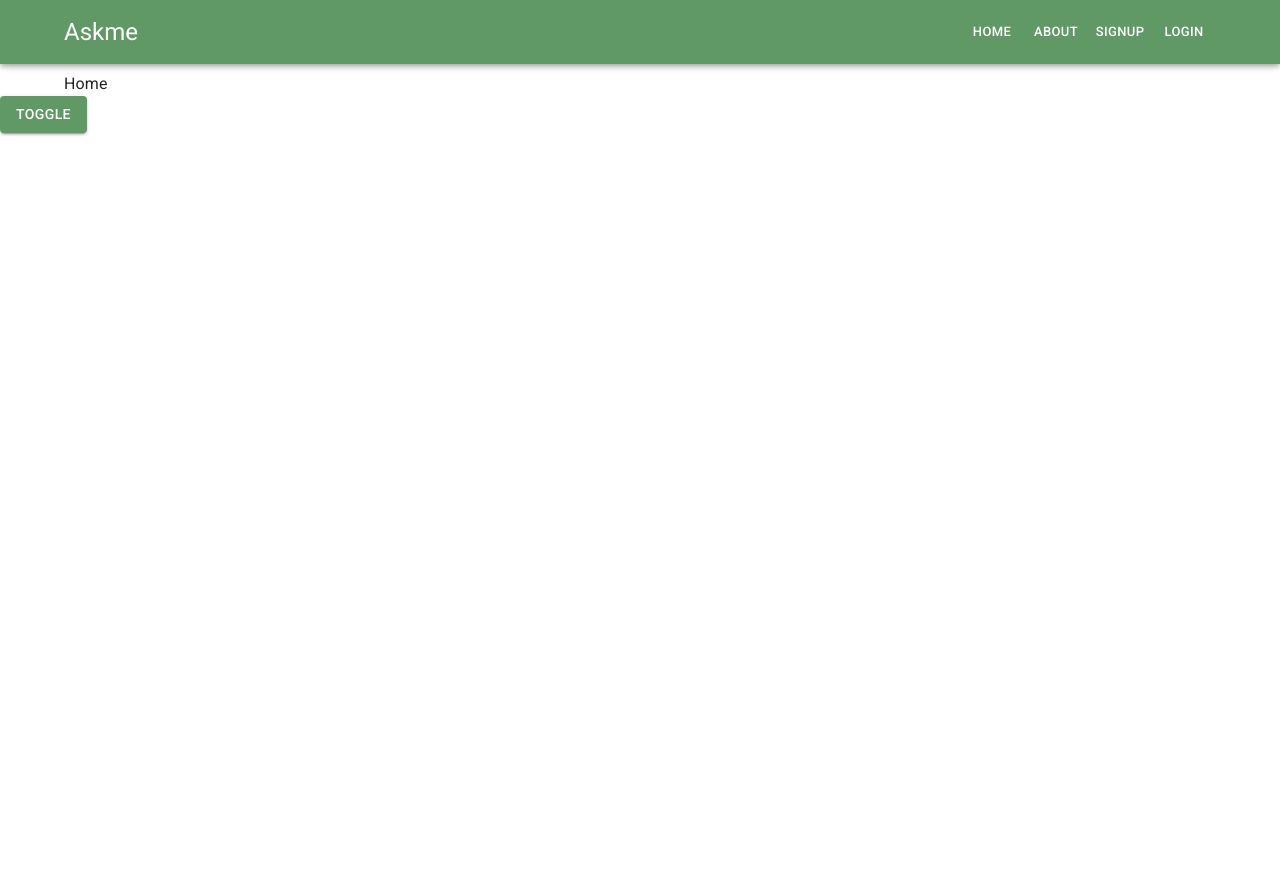
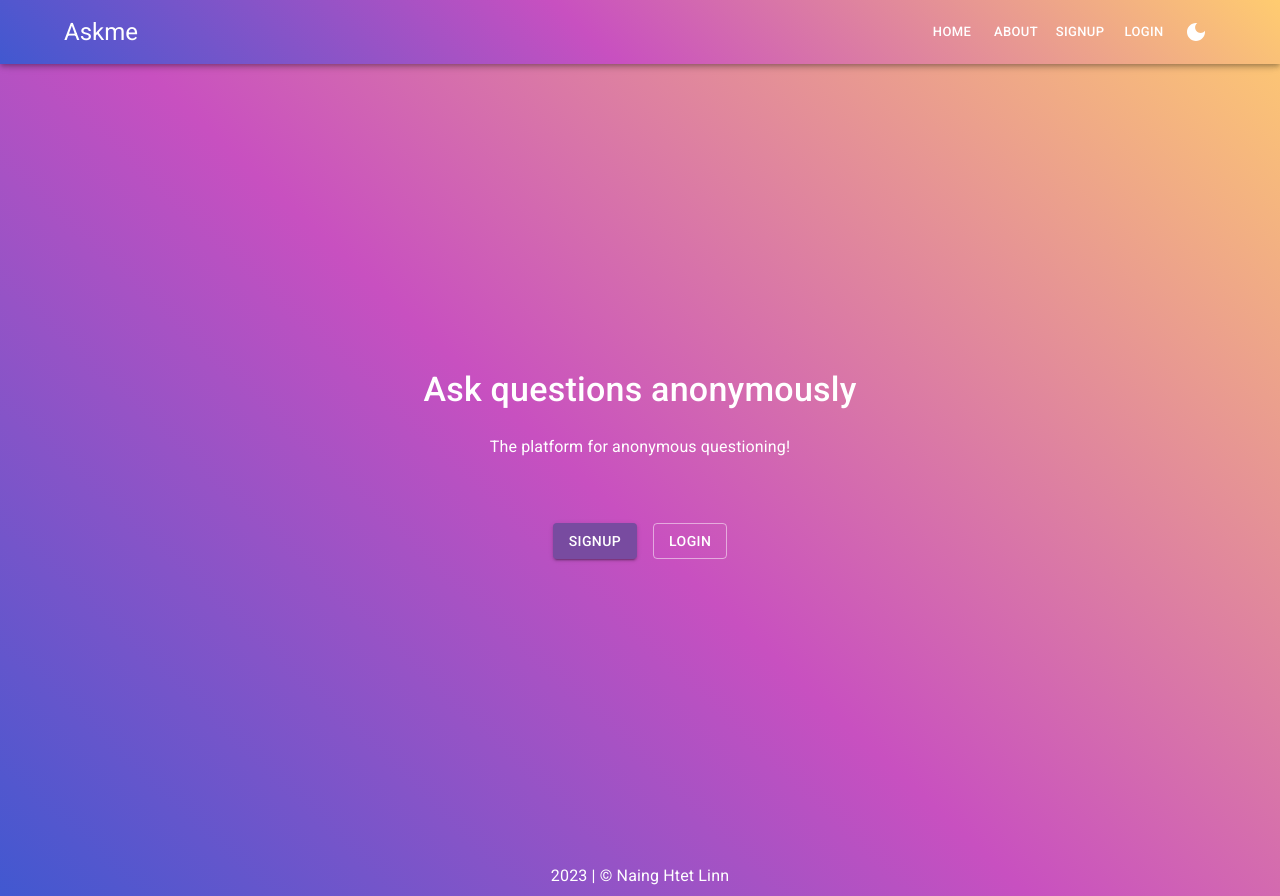
Before and after one commit to nainghtetlinn/project-askme, a React (Vite) app in the folder frontend/: page / in a window 1280 px wide. Before the commit the page ends 800 px from the top, so only its background shows below. Built offline with nearby package versions, Linux system fonts and the light colour scheme.

Commit message:
home page

```diff
--- a/frontend/src/App.tsx
+++ b/frontend/src/App.tsx
@@ -1,22 +1,26 @@
-import { Button } from "@mui/material";
+import { Box } from "@mui/material";
 import { Routes, Route } from "react-router-dom";
-import { Header } from "./components/globel";
+import { Header, Footer } from "./components/globel";
 import { Home, About } from "./pages";
 
-import { useModeContext } from "./context/theme";
-
 function App() {
-  const { toggleColorMode } = useModeContext();
   return (
     <>
-      <Header />
-      <Routes>
-        <Route path="/" element={<Home />} />
-        <Route path="/about" element={<About />} />
-      </Routes>
-      <Button variant="contained" onClick={toggleColorMode}>
-        Toggle
-      </Button>
+      <Box
+        sx={{
+          backgroundColor: "#4158D0",
+          backgroundImage:
+            "linear-gradient(43deg, #4158D0 0%, #C850C0 46%, #FFCC70 100%)",
+          minHeight: "100vh",
+        }}
+      >
+        <Header />
+        <Routes>
+          <Route path="/" element={<Home />} />
+          <Route path="/about" element={<About />} />
+        </Routes>
+        <Footer />
+      </Box>
     </>
   );
 }
--- /dev/null
+++ b/frontend/src/components/globel/Footer.tsx
@@ -0,0 +1,13 @@
+import { Box, Typography } from "@mui/material";
+
+export const Footer = () => {
+  return (
+    <>
+      <Box>
+        <Typography align="center" sx={{ color: "#fff", pb: 1 }}>
+          2023 | &copy; Naing Htet Linn
+        </Typography>
+      </Box>
+    </>
+  );
+};
--- a/frontend/src/components/globel/Header.tsx
+++ b/frontend/src/components/globel/Header.tsx
@@ -10,11 +10,17 @@ import {
   Menu,
 } from "@mui/material";
 import MenuIcon from "@mui/icons-material/Menu";
+import LightModeIcon from "@mui/icons-material/LightMode";
+import DarkModeIcon from "@mui/icons-material/DarkMode";
+
 import React from "react";
 import { useNavigate } from "react-router-dom";
 
+import { useModeContext } from "../../context/theme";
+
 export const Header = () => {
   const navigate = useNavigate();
+  const { toggleColorMode, mode } = useModeContext();
   const [anchorEl, setAnchorEl] = React.useState<null | HTMLElement>(null);
   const open = Boolean(anchorEl);
   const handleClick = (event: React.MouseEvent<HTMLElement>) => {
@@ -25,7 +31,14 @@ export const Header = () => {
   };
   return (
     <>
-      <AppBar enableColorOnDark position="fixed">
+      <AppBar
+        position="sticky"
+        sx={{
+          backgroundColor: "#4158D0",
+          backgroundImage:
+            "linear-gradient(43deg, #4158D0 0%, #C850C0 46%, #FFCC70 100%)",
+        }}
+      >
         <Toolbar disableGutters>
           <Container maxWidth="lg">
             <Stack direction="row" alignItems="center">
@@ -68,20 +81,23 @@ export const Header = () => {
                     Login
                   </Button>
                 </Stack>
+                <Stack direction="row" alignItems="center" spacing={1}>
+                  <IconButton color="inherit" onClick={toggleColorMode}>
+                    {mode === "dark" ? <LightModeIcon /> : <DarkModeIcon />}
+                  </IconButton>
                   <IconButton
                     sx={{ display: { md: "none" } }}
                     color="inherit"
-                  size="small"
                     onClick={handleClick}
                   >
                     <MenuIcon />
                   </IconButton>
                 </Stack>
               </Stack>
+            </Stack>
           </Container>
         </Toolbar>
       </AppBar>
-      <Toolbar />
       <Menu
         anchorEl={anchorEl}
         open={open}
--- a/frontend/src/components/globel/index.ts
+++ b/frontend/src/components/globel/index.ts
@@ -1 +1,2 @@
 export * from "./Header";
+export * from "./Footer";
--- a/frontend/src/context/theme.tsx
+++ b/frontend/src/context/theme.tsx
@@ -5,10 +5,10 @@ const light: ThemeOptions = {
   palette: {
     mode: "light",
     primary: {
-      main: "#609966",
+      main: "#784BA0",
     },
     secondary: {
-      main: "#40513B",
+      main: "#fff",
     },
   },
 };
--- a/frontend/src/pages/Home.tsx
+++ b/frontend/src/pages/Home.tsx
@@ -1,18 +1,53 @@
-import { Container } from "@mui/material";
-import axios from "axios";
-import { useQuery } from "react-query";
+import { Container, Typography, Stack, Button, Box } from "@mui/material";
+import { useNavigate } from "react-router-dom";
 
 export const Home = () => {
-  const login = async () => {
-    const res = await fetch("http://localhost:5000");
-    console.log(res);
-  };
-  login();
-
+  const navigate = useNavigate();
   return (
     <>
-      <Container maxWidth="lg" sx={{ pt: 1 }}>
-        Home
+      <Container maxWidth="lg">
+        <Stack
+          direction="column"
+          justifyContent="center"
+          alignItems="center"
+          sx={{ width: "100%", height: "100vh" }}
+        >
+          <Box>
+            <Typography
+              variant="h4"
+              fontWeight={500}
+              align="center"
+              sx={{ mb: 3, color: "#fff" }}
+            >
+              Ask questions anonymously
+            </Typography>
+            <Typography variant="body1" align="center" sx={{ color: "#fff" }}>
+              The platform for anonymous questioning!
+            </Typography>
+          </Box>
+          <Stack
+            direction="row"
+            alignItems="center"
+            justifyContent="center"
+            spacing={2}
+            sx={{ width: "100%", mt: 8 }}
+          >
+            <Button
+              color="primary"
+              variant="contained"
+              onClick={() => navigate("/signup")}
+            >
+              Signup
+            </Button>
+            <Button
+              color="secondary"
+              variant="outlined"
+              onClick={() => navigate("/login")}
+            >
+              Login
+            </Button>
+          </Stack>
+        </Stack>
       </Container>
     </>
   );
```
Also changed, not shown: frontend/src/requests/user.ts (added, +33 -0 lines). Lines whose indentation alone changed are shown as unchanged.
